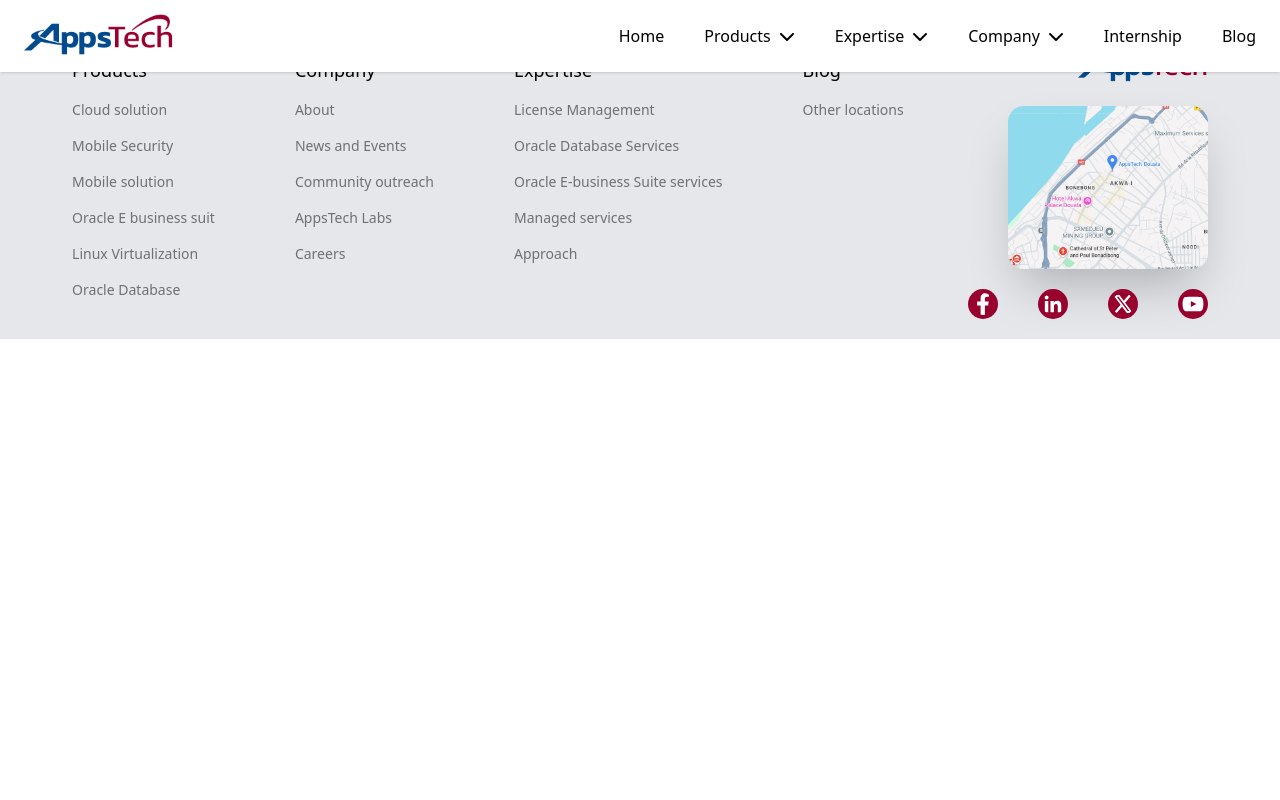
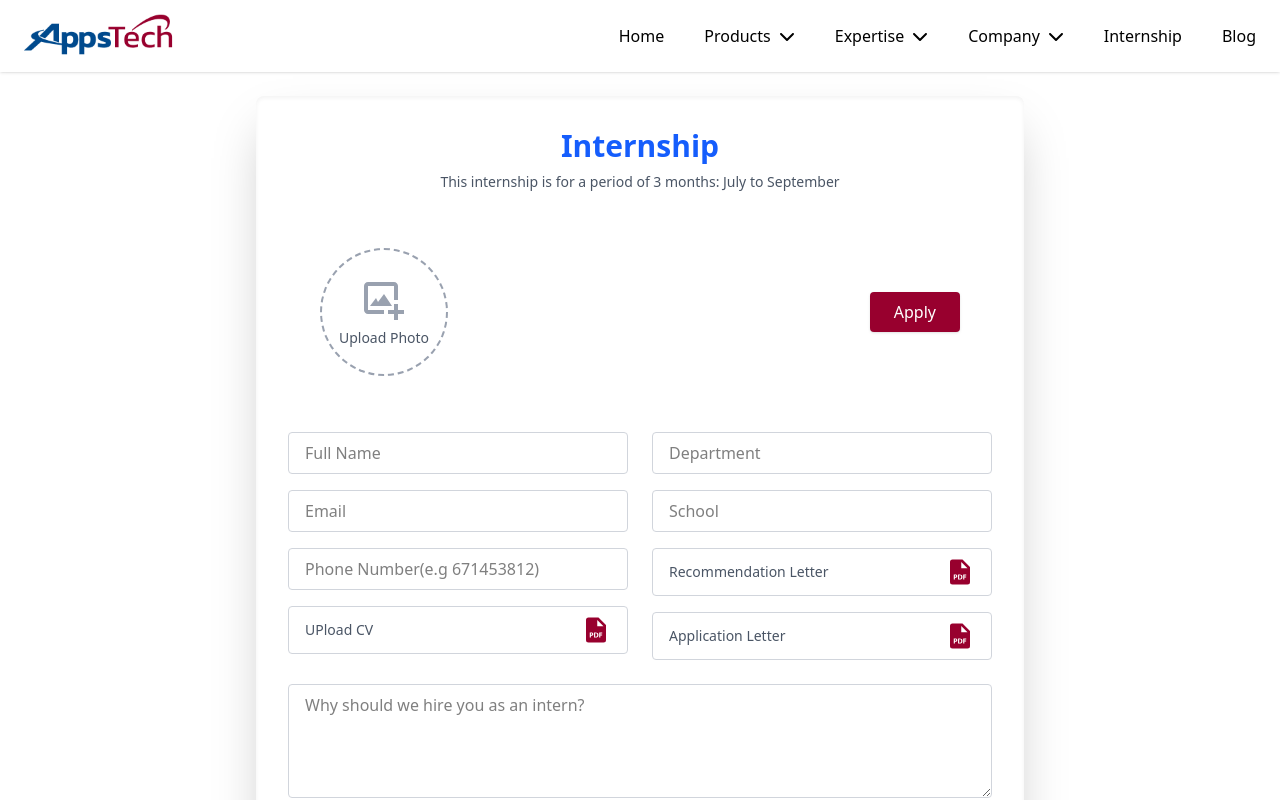
Before and after one commit to JulianaFofe/AppsTechLabs, a React (Vite) app in the folder vite-project/: page /internship in a window 1280 px wide. Shown: the top 800 px of the page. Built offline with nearby package versions, Linux system fonts and the light colour scheme.

Commit message:
icon color form padding

```diff
--- a/vite-project/src/App.tsx
+++ b/vite-project/src/App.tsx
@@ -1,7 +1,7 @@
 import { BrowserRouter, Routes, Route } from "react-router-dom";
 import NavLinks from "./Containers/Navigation";
 import Home from "./Pages/Home";
-import Internship from "./Pages/Internship";
+//import Internship from "./Pages/Internship";
 import CloudSolution from "./Pages/cloudSolution";
 import MobileSecurity from "./Pages/MobileSecurity";
 import MobileSolution from "./Pages/mobileSolution";
@@ -20,6 +20,7 @@
 import DBservices from "./Pages/oracleIntelligence";
 import ManagedServicces from "./Pages/Managed_Services";
 import OracleIntelligence from "./Pages/oracleIntelligence";
+import Form from "./Components/Form";
 
 function App() {
   return (
@@ -28,7 +29,7 @@
       <Routes>
         <Route path="/" element={<Home />} />
         <Route path="/blog" element={<Blog/>}/>
-        <Route path="/internship" element={<Internship />} />
+        <Route path="/internship" element={<Form />} />
         <Route path="/cloud_solutions" element={<CloudSolution />} />
         <Route path="/mobile_security" element={<MobileSecurity />} />
         <Route path="/mobile_solution" element={<MobileSolution />} />
--- a/vite-project/src/Components/Form/index.tsx
+++ b/vite-project/src/Components/Form/index.tsx
@@ -114,7 +114,8 @@
   }
 
   return (
-    <div className="max-w-3xl mx-auto p-8 bg-white rounded-lg shadow-2xl">
+    <div className="py-[6rem]">
+      <div className="max-w-3xl mx-auto p-8 bg-white rounded-lg shadow-2xl inset-shadow-sm">
         <h1 className="text-3xl font-bold text-center text-blue-600 mb-2">Internship</h1>
         <p className="text-sm text-center text-gray-600 mb-6">
           This internship is for a period of 3 months: July to September
@@ -148,6 +149,7 @@
             <button
               type="submit"
               form="internshipForm"
+              style={{backgroundColor:"#98002E"}}
               className="px-6 py-2 bg-red-600 hover:bg-red-700 text-white font-medium rounded shadow "
             >
               Apply
@@ -189,7 +191,7 @@
               />
               <label className="flex items-center justify-between px-4 py-2 border border-gray-300 rounded cursor-pointer hover:border-blue-500">
                 <span className="text-sm text-gray-600">{formData.cv?.name || "UPload CV"}</span>
-              <BiSolidFilePdf className="text-red-500 text-3xl" />
+                <BiSolidFilePdf className="text-secondary text-3xl" />
                 <input
                   type="file"
                   name="cv"
@@ -201,7 +203,6 @@
 
 
             </div>
-
             {/* styles for right column */}
             <div className="space-y-4">
               <input
@@ -223,7 +224,7 @@
               />
               <label className="flex items-center justify-between px-4 py-2 border border-gray-300 rounded cursor-pointer hover:border-blue-500">
                 <span className="text-sm text-gray-600">{formData.recomLetter?.name||"Recommendation Letter"}</span>
-              <BiSolidFilePdf  className="text-red-500 text-3xl" />
+                <BiSolidFilePdf  className="text-secondary text-3xl" />
                 <input
                   type="file"
                   name="recomLetter"
@@ -234,7 +235,7 @@
               </label>
               <label className="flex items-center justify-between px-4 py-2 border border-gray-300 rounded cursor-pointer hover:border-blue-500">
                 <span className="text-sm text-gray-600">{formData.appLetter?.name||"Application Letter"}</span>
-              <BiSolidFilePdf className="text-red-500 text-3xl" />
+                <BiSolidFilePdf className="text-secondary text-3xl" />
                 <input
                   type="file"
                   name="appLetter"
@@ -265,6 +266,7 @@
            </div>
         </form>
       </div>
+    </div>
   )
 }
 
```
Lines whose indentation alone changed are shown as unchanged.
